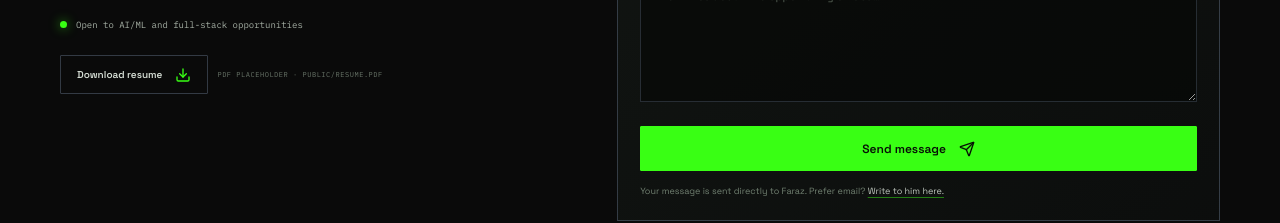
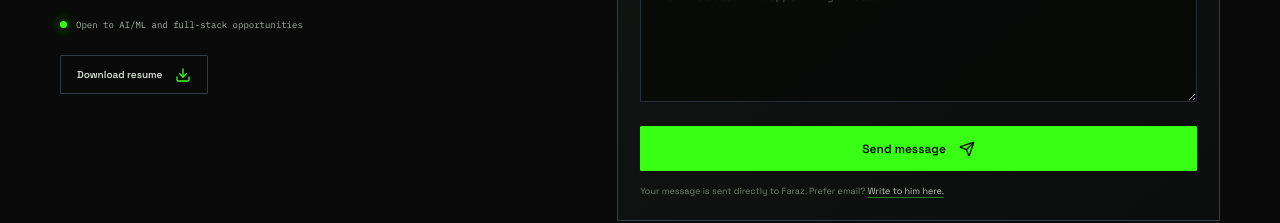
Before and after one commit to FarazKIqbal/farazfolio, a React (Vite) app: page / in a window 1280 px wide. Shown: the part 4601-4824 px from the top of the page. Built offline with nearby package versions, Linux system fonts and the light colour scheme.

Commit message:
chore: remove resume placeholder text

```diff
--- a/src/App.tsx
+++ b/src/App.tsx
@@ -275,7 +275,7 @@ function ResumeAction() {
       <button className="button button-outline" type="button" onClick={() => void handleResumeDownload()} disabled={checking} aria-busy={checking}>
         {checking ? <>Checking file <LoaderCircle size={15} className="spin" /></> : <>Download resume <Download size={16} /></>}
       </button>
-      <span className="resume-placeholder">PDF placeholder · public/resume.pdf</span>
+      <span className="resume-placeholder"></span>
       {message && <span className="resume-message" role="status">{message}</span>}
     </div>
   );
```
